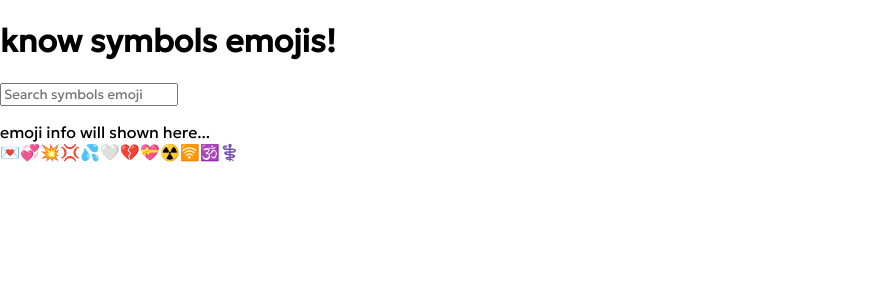
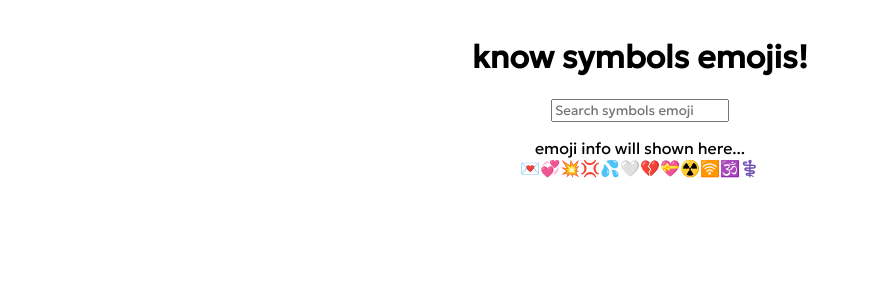
Before and after one commit to neerajsingh869/emoji-interpretor, a React (Vite) app: page / in a window 1280 px wide. Shown: the top 300 px of the page, without its empty margins (0-870 px from the left). Built offline with nearby package versions, Linux system fonts and the light colour scheme.

Commit message:
style: add style on div with class name "app"

```diff
--- a/src/App.css
+++ b/src/App.css
@@ -6,3 +6,11 @@
   margin-left: 0;
   margin-right: 0;
 }
+
+/* App */
+.app {
+  max-width: 75%;
+  margin: auto;
+  text-align: center;
+  padding-top: 0.5rem;
+}
--- a/src/App.jsx
+++ b/src/App.jsx
@@ -87,7 +87,7 @@ function App() {
 
   return (
     <>
-      <div>
+      <div className="app">
 				<Header />
         <Main
           states={{ emojiInputState: emojiInput, emojiMeaningState: emojiMeaning }}
```
